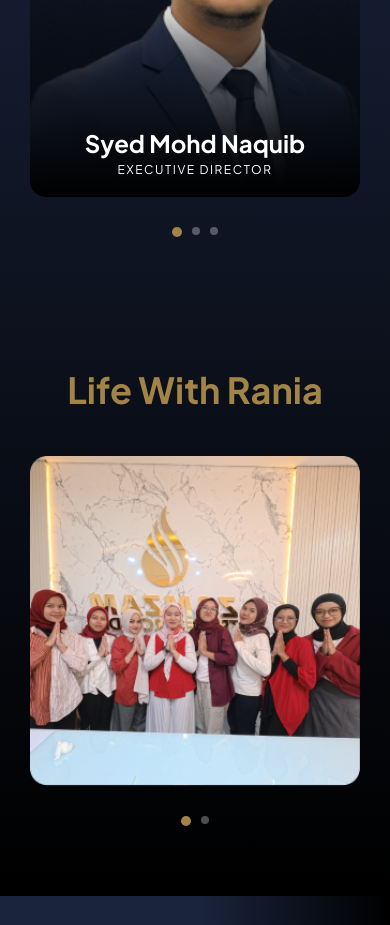
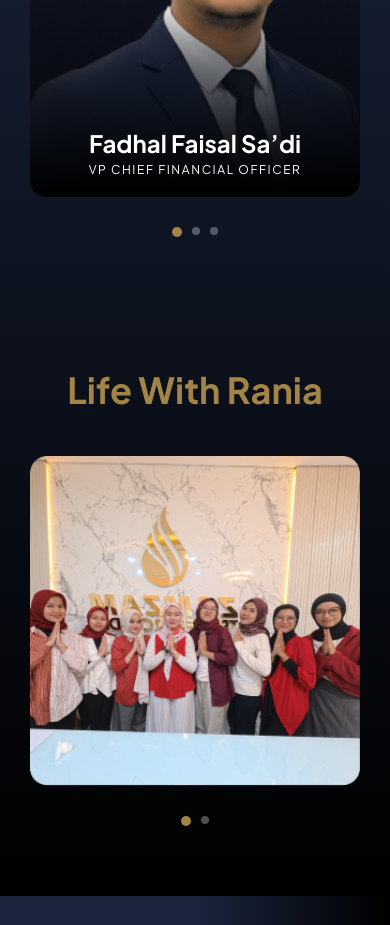
Before and after one commit to nineneel/rania-website, a React (Vite) app: page /about in a window 390 px wide. Shown: the part 3560-4485 px from the top of the page. Built offline with nearby package versions, Linux system fonts and the light colour scheme.

Commit message:
fix(content): update team roles and signature card title
- Update SignatureCard default title from 'Rania BSI' to 'Rania'
- Correct team member roles and ordering in About page
- Add responsive padding for Hajj packages section on mobile

```diff
--- a/src/components/common/SignatureCard/SignatureCard.jsx
+++ b/src/components/common/SignatureCard/SignatureCard.jsx
@@ -2,7 +2,7 @@ import './SignatureCard.css';
 
 const SignatureCard = ({
   image,
-  title = "Rania BSI Signature Card",
+  title = "Rania Signature Card",
   description = "Carry your blessings, not your worries; experience secure and simple payments throughout your journey with the Rania Signature Card.",
   textColor = "var(--text-primary)",
   backgroundColor = "transparent"
--- a/src/pages/About/About.jsx
+++ b/src/pages/About/About.jsx
@@ -82,9 +82,9 @@ const About = () => {
 
   // Team members data
   const teamMembers = [
-    { name: 'Syed Mohd Naquib', role: 'Executive Director', image: expert1 },
+    { name: 'Fadhal Faisal Sa’di', role: 'VP Chief Financial Officer', image: expert1 },
     { name: 'Antar Helmi', role: 'Director', image: expert2 },
-    { name: 'Fadhal Faisal', role: 'Deputy Director', image: expert3 }
+    { name: 'Syed Mohd Naquib', role: 'VP Chief Business Security Officer', image: expert3 }
   ];
 
   // Gallery images data
--- a/src/pages/Hajj/Hajj.css
+++ b/src/pages/Hajj/Hajj.css
@@ -867,6 +867,11 @@
     height: auto;
   }
 
+  /* Packages Section */
+  .hajj-packages-section {
+    padding: 40px 20px;
+  }
+
   :root {
     --section-padding-horizontal: 20px;
   }
```
